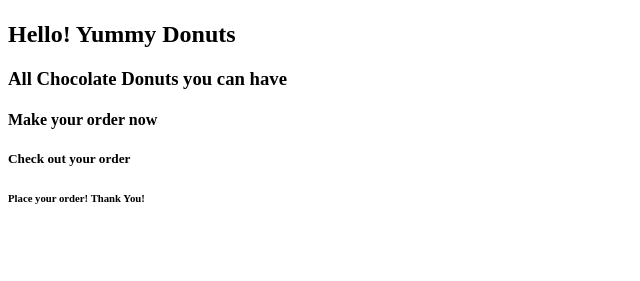
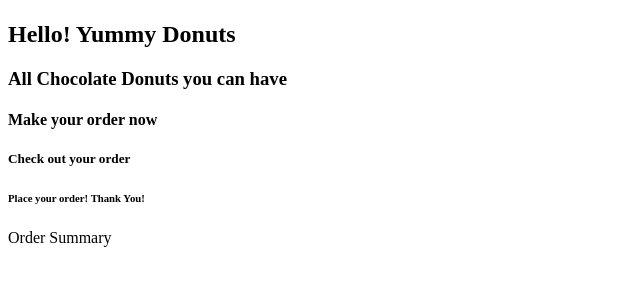
Before and after one commit to maureen44/donut, a plain HTML site: page index.html in a window 1280 px wide. Shown: the part 59-340 px from the top of the page, without its empty margins (0-640 px from the left). Drawn offline with Linux system fonts and the light colour scheme.

Commit message:
added h7

```diff
--- a/index.html
+++ b/index.html
@@ -11,5 +11,6 @@
     <h4>Make your order now  </h4>
     <h5>Check out your order</h5>
 <h6>Place your order! Thank You!</h6>
+<h7>Order Summary</h7>
 </body>
 </html>
```
